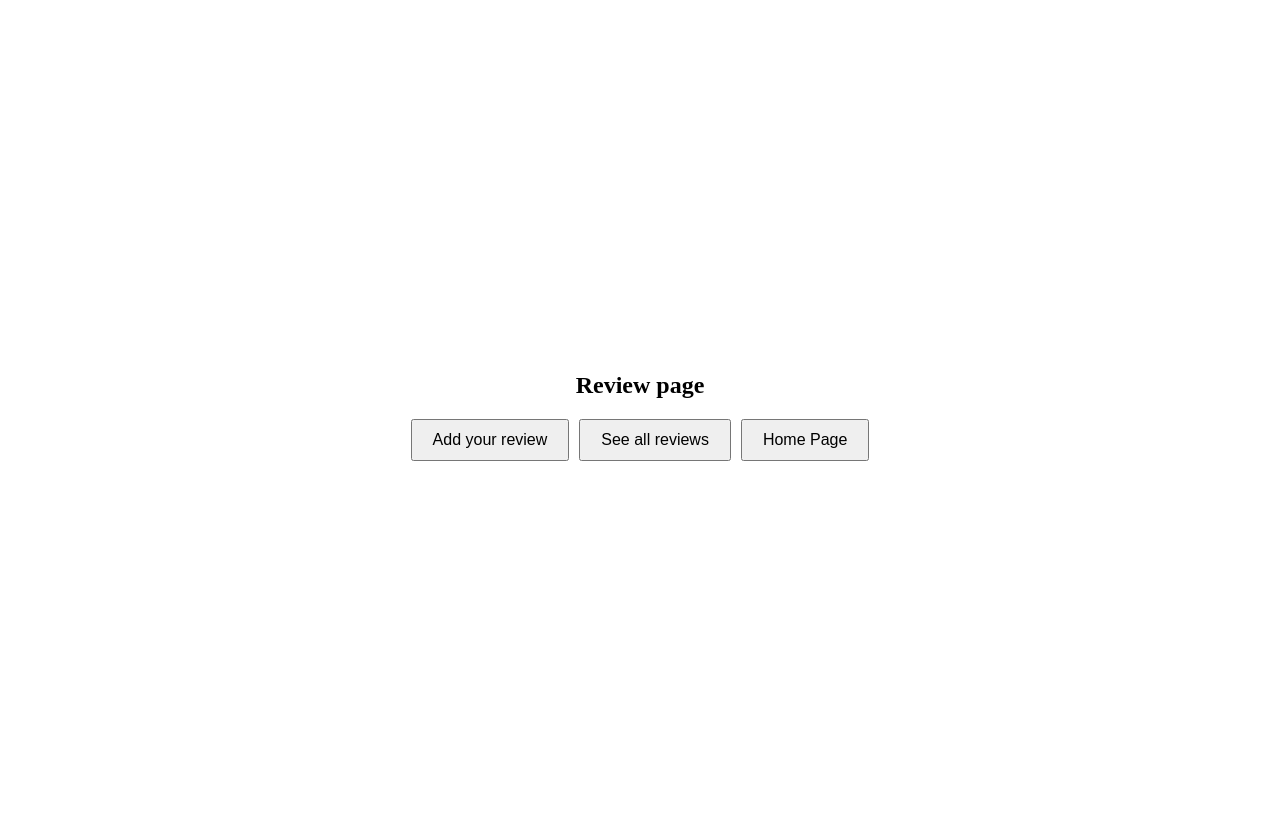
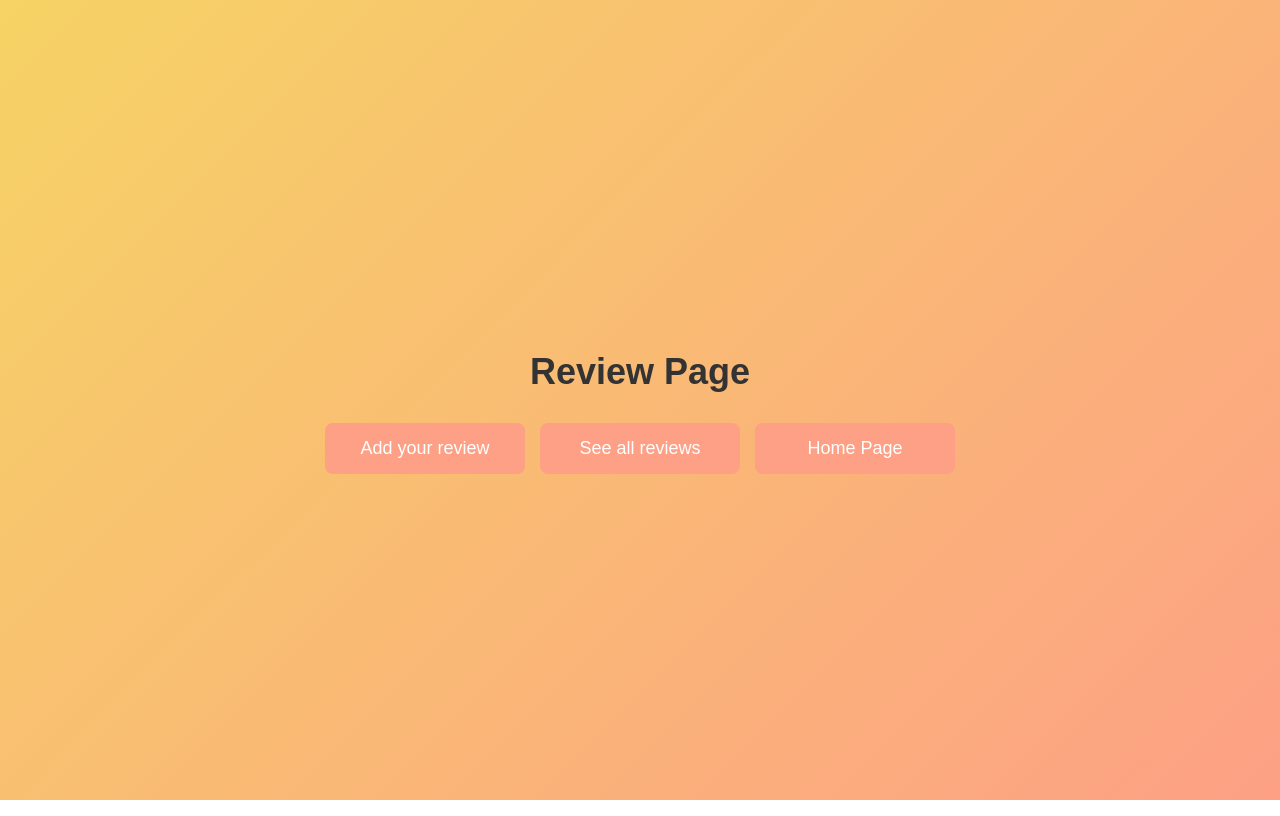
Before and after one commit to codaaa19/EpicArcade-FE, a Next.js app in the folder epicarcade-frontend/: page /review in a window 1280 px wide. Built offline with nearby package versions, Linux system fonts and the light colour scheme.

Commit message:
Implement css and fixing bugs for review and homepage

```diff
--- a/epicarcade-frontend/src/app/homepage.css
+++ b/epicarcade-frontend/src/app/homepage.css
@@ -1,4 +1,3 @@
-/* AddReview.css */
 body {
   margin: 0;
   font-family: Arial, sans-serif;
@@ -10,41 +9,40 @@ body {
 }
 
 .container {
-    background: white;
-    padding: 20px 40px;
-    border-radius: 10px;
-    box-shadow: 0 4px 8px rgba(0, 0, 0, 0.1);
+  display: flex;
+  flex-direction: column;
+  align-items: center;
+  justify-content: center;
+  height: 100vh;
   text-align: center;
-    width: 300px;
 }
 
-  .container h1 {
-    margin-bottom: 20px;
+.title {
+  margin-bottom: 30px;
+  font-size: 36px;
   color: #333;
 }
 
-  label {
-    margin: 10px 0 5px;
-    color: #555;
-    font-weight: bold;
+.button-container {
+  display: flex;
+  flex-direction: column;
+  gap: 15px; /* Adds space between buttons */
 }
 
-  button {
+.button {
   background: #fda085;
   color: white;
   border: none;
-    padding: 10px;
-    border-radius: 5px;
+  padding: 15px 30px;
+  border-radius: 8px;
   cursor: pointer;
-    font-size: 16px;
-    transition: 0.3s;
+  font-size: 18px;
+  transition: 0.3s, transform 0.3s;
+  width: 200px;
+  text-align: center;
 }
 
-  button:hover {
+.button:hover {
   background: #f6d365;
+  transform: scale(1.05);
 }
-
-  textarea {
-    height: 100px;
-    resize: none;
-  }
--- a/epicarcade-frontend/src/app/review/page.tsx
+++ b/epicarcade-frontend/src/app/review/page.tsx
@@ -1,45 +1,22 @@
 import React from 'react';
 import Link from 'next/link';
+import './review.css';
 
-export default function ReviewPage(){
+export default function ReviewPage() {
   return (
-    <div style={styles.container}>
-      <h1 style={styles.title}>Review page</h1>
-      <div style={styles.buttonContainer}>
+    <div className="container">
+      <h1 className="title">Review Page</h1>
+      <div className="button-container">
         <Link href="/review/add-review">
-          <button style={styles.button}>Add your review</button>
+          <button className="button">Add your review</button>
         </Link>
         <Link href="/review/all-review">
-          <button style={styles.button}>See all reviews</button>
+          <button className="button">See all reviews</button>
         </Link>
         <Link href="/">
-          <button style={styles.button}>Home Page</button>
+          <button className="button">Home Page</button>
         </Link>
       </div>
     </div>
   );
-};
-
-const styles = {
-  container: {
-    display: 'flex',
-    flexDirection: 'column' as 'column',
-    alignItems: 'center',
-    justifyContent: 'center',
-    height: '100vh',
-    textAlign: 'center' as 'center',
-  },
-  title: {
-    marginBottom: '20px',
-    fontSize: '24px',
-  },
-  buttonContainer: {
-    display: 'flex',
-    gap: '10px',
-  },
-  button: {
-    padding: '10px 20px',
-    fontSize: '16px',
-    cursor: 'pointer',
-  },
-};
+}
--- /dev/null
+++ b/epicarcade-frontend/src/app/review/review.css
@@ -0,0 +1,48 @@
+body {
+    margin: 0;
+    font-family: Arial, sans-serif;
+    background: linear-gradient(135deg, #f6d365 0%, #fda085 100%);
+    display: flex;
+    justify-content: center;
+    align-items: center;
+    height: 100vh;
+  }
+
+  .container {
+    display: flex;
+    flex-direction: column;
+    align-items: center;
+    justify-content: center;
+    height: 100vh;
+    text-align: center;
+  }
+
+  .title {
+    margin-bottom: 30px;
+    font-size: 36px;
+    color: #333;
+  }
+
+  .button-container {
+    display: flex;
+    justify-content: center;
+    gap: 15px;
+  }
+
+  .button {
+    background: #fda085;
+    color: white;
+    border: none;
+    padding: 15px 30px;
+    border-radius: 8px;
+    cursor: pointer;
+    font-size: 18px;
+    transition: 0.3s, transform 0.3s;
+    width: 200px;
+    text-align: center;
+  }
+
+  .button:hover {
+    background: #f6d365;
+    transform: scale(1.05);
+  }
```
Also changed, not shown: epicarcade-frontend/src/app/page.tsx (+20 -26 lines), epicarcade-frontend/src/app/review/add-review/AddReview.css (+8 -1 lines), epicarcade-frontend/src/app/review/add-review/page.tsx (+22 -7 lines). Lines whose indentation alone changed are shown as unchanged.
